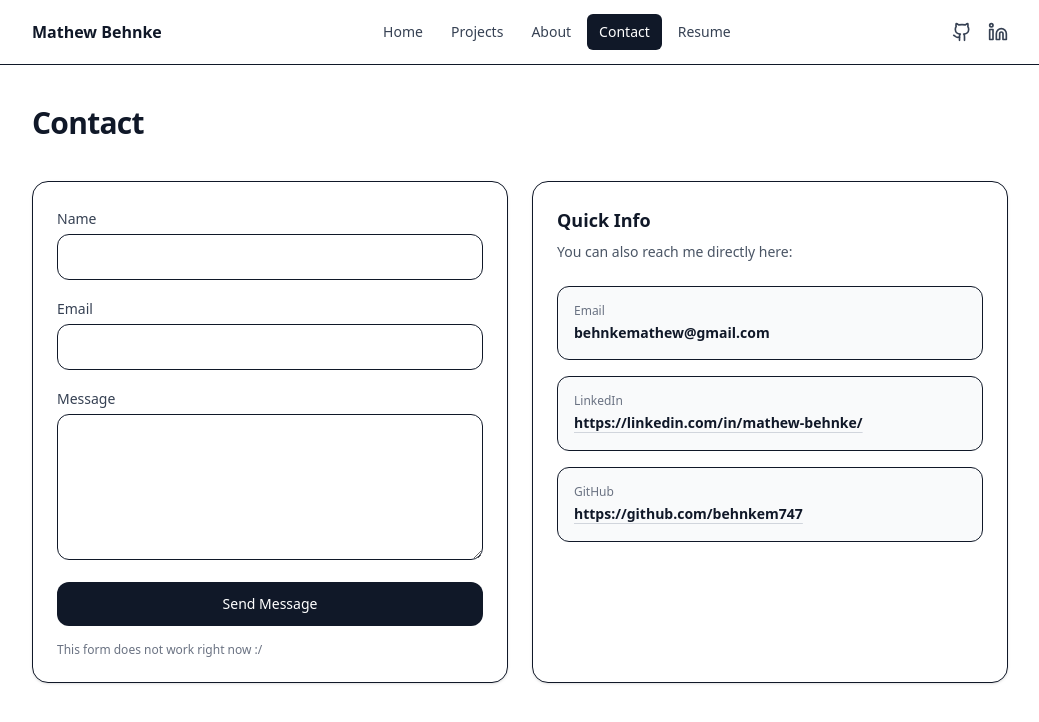
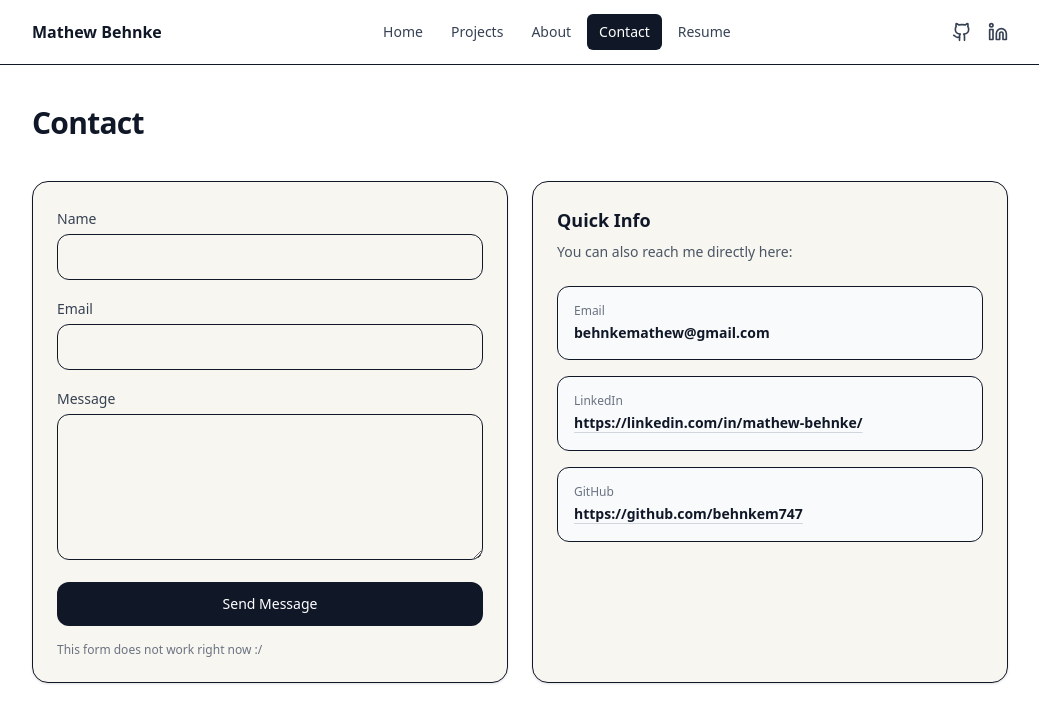
Before and after one commit to behnkem747/Mathew-Behnke-Portfolio, a React (Vite) app: page /contact in a window 1280 px wide. Shown: the top 722 px of the page, without its empty margins (120-1159 px from the left). Built offline with nearby package versions, Linux system fonts and the light colour scheme.

Commit message:
style: update background color to #F8F6F0 for ProjectCard, Contact, and About sections

```diff
--- a/src/components/ProjectCard.tsx
+++ b/src/components/ProjectCard.tsx
@@ -12,7 +12,7 @@ export default function ProjectCard({
   image,
 }: ProjectCardProps) {
   return (
-    <div className="overflow-hidden rounded-xl border bg-white shadow-sm transition hover:shadow-md">
+    <div className="overflow-hidden rounded-xl border bg-[#F8F6F0] shadow-sm transition hover:shadow-md">
 
       {/* Image Section */}
       <div className="h-48 w-full overflow-hidden">
--- a/src/pages/About.tsx
+++ b/src/pages/About.tsx
@@ -29,7 +29,6 @@ export default function About() {
 
       {/* Row 2 (Staggered) */}
       <section className="grid items-center gap-12 md:grid-cols-2">
-        {/* Image (left on desktop) */}
         <div className="order-1 md:order-none">
           <img src="/gi.jpg" alt="Why I Chose Software Engineering" className="h-80 w-full max-w-sm rounded-2xl object-cover shadow-sm" />
         </div>
--- a/src/pages/Contact.tsx
+++ b/src/pages/Contact.tsx
@@ -13,7 +13,7 @@ export default function Contact() {
 
       <div className="grid gap-6 md:grid-cols-2">
         {/* Form */}
-        <div className="rounded-2xl border bg-white p-6 shadow-sm">
+        <div className="rounded-2xl border bg-[#F8F6F0] p-6 shadow-sm">
           <form onSubmit={handleSubmit} className="space-y-4">
             <div>
               <label className="text-sm font-medium text-gray-700">Name</label>
@@ -58,7 +58,7 @@ export default function Contact() {
         </div>
 
         {/* Info */}
-        <div className="rounded-2xl border bg-white p-6 shadow-sm">
+        <div className="rounded-2xl border bg-[#F8F6F0] p-6 shadow-sm">
           <h2 className="text-lg font-semibold">Quick Info</h2>
           <p className="mt-2 text-sm text-gray-600">
             You can also reach me directly here:
```
